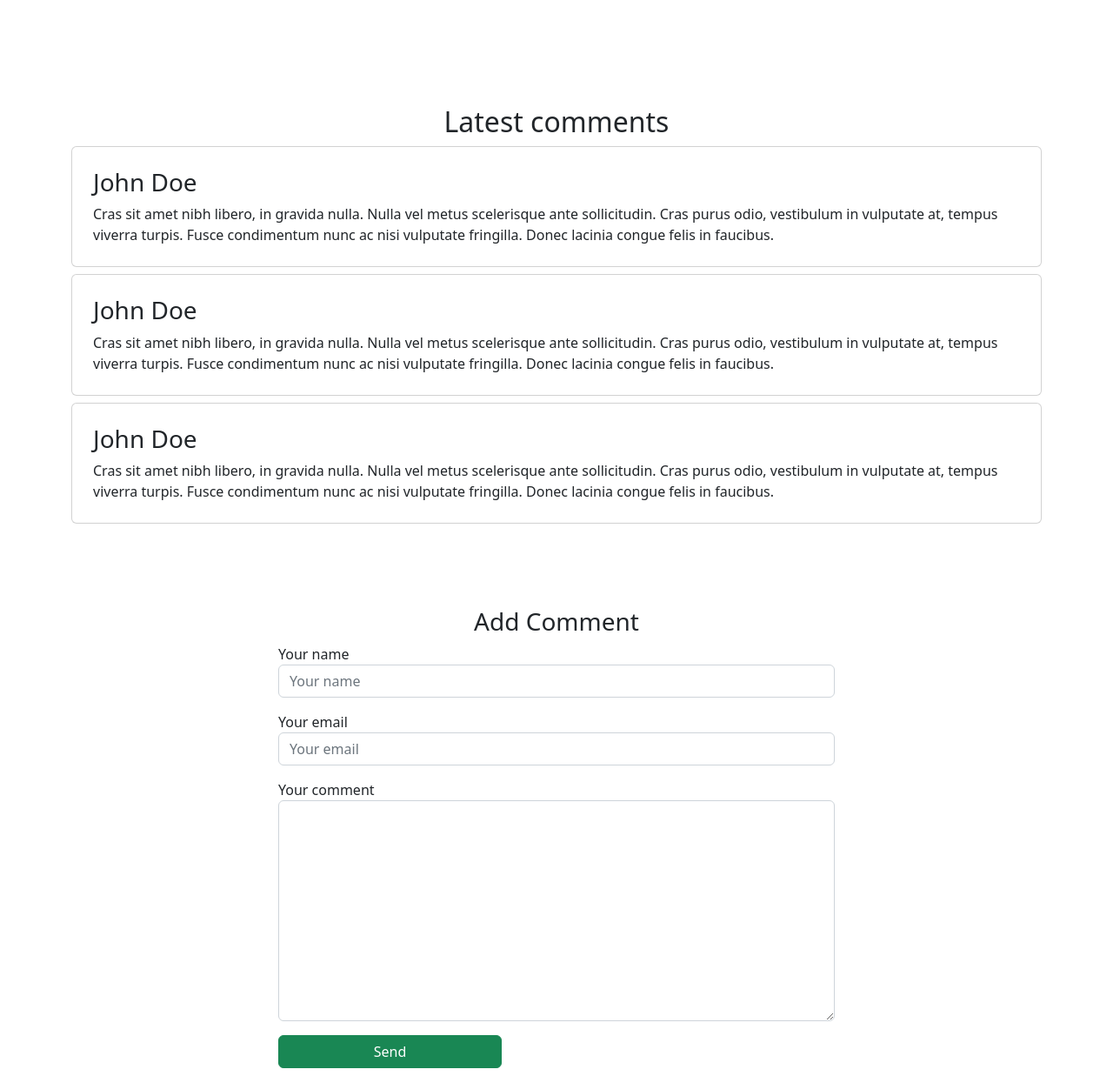
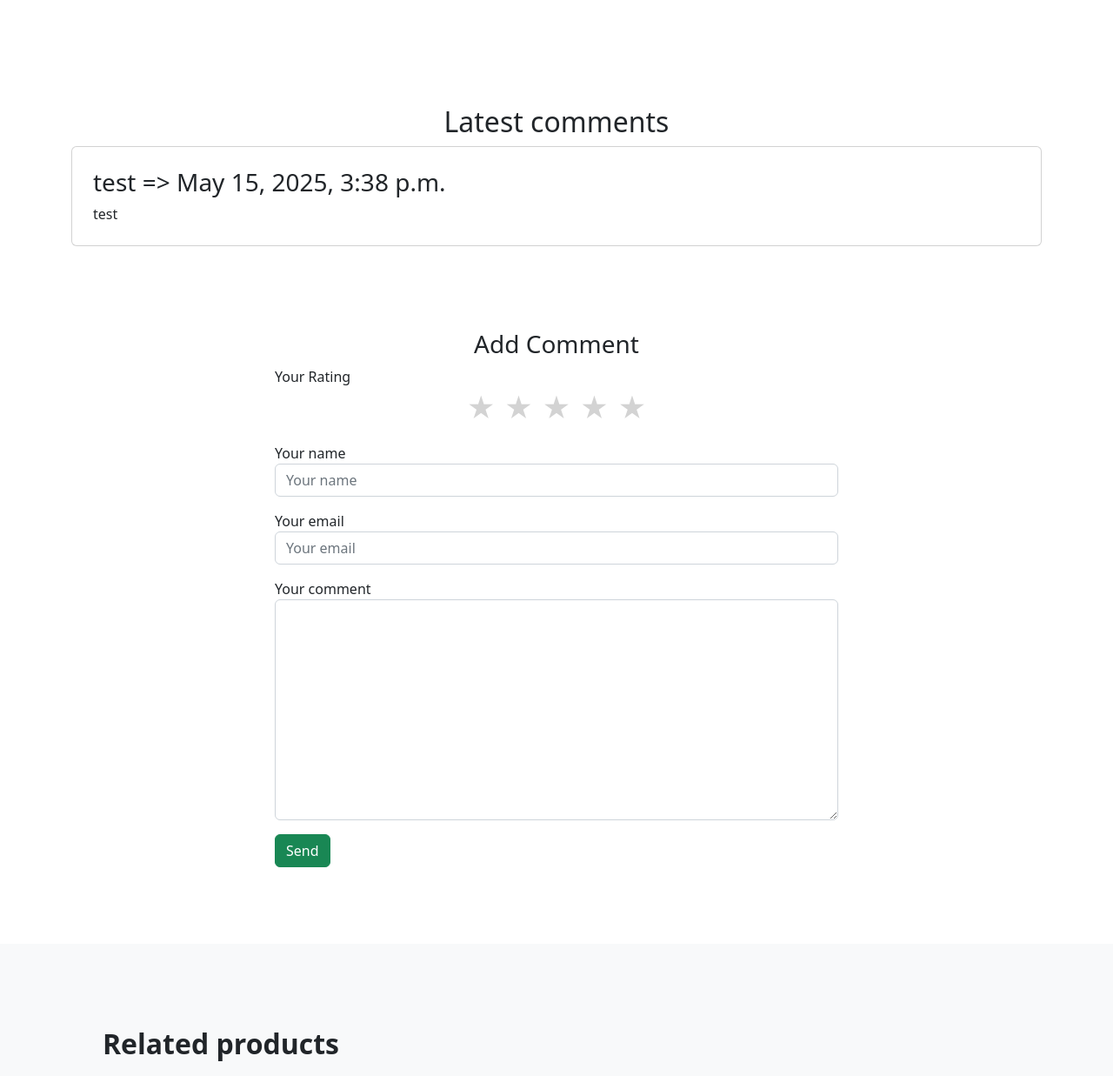
Before and after one commit to Novembermonkey/django_project_1, a Django app: page /shop/detail/1/ in a window 1280 px wide. Shown: the part 1303-2540 px from the top of the page at 87% size. Run offline with Django 5.2, Linux system fonts and the light colour scheme; data comes from the database, SQL or seed files in the repository; both versions use the stored data as it was after the commit; grey boxes labelled with a size stand in for pictures from a placeholder-image service; some libraries are stand-ins or nearby versions.

Commit message:
rating v1

```diff
--- a/shop/admin.py
+++ b/shop/admin.py
@@ -1,10 +1,11 @@
 from django.contrib import admin
-from .models import Category, Product, Order
+from .models import Category, Product, Order, Comment
 # Register your models here.
 
 admin.site.register(Category)
 admin.site.register(Product)
 admin.site.register(Order)
+admin.site.register(Comment)
 
 class ProductAdmin(admin.ModelAdmin):
     pass
--- a/shop/models.py
+++ b/shop/models.py
@@ -1,7 +1,8 @@
-from os.path import defpath
+
 from decimal import Decimal
 
 from django.db import models
+
 # Create your models here.
 
 
@@ -29,6 +30,7 @@ class Product(BaseModel):
     discount = models.IntegerField(default=0)
     amount = models.PositiveIntegerField(default=1)
 
+
     def __str__(self):
         return self.name
 
@@ -44,3 +46,20 @@ class Order(BaseModel):
 
     def __str__(self):
         return f"{self.name} - {self.quantity}"
+
+
+class Comment(BaseModel):
+    class RatingChoice(models.IntegerChoices):
+        ONE = 1
+        TWO = 2
+        THREE = 3
+        FOUR = 4
+        FIVE = 5
+    name = models.CharField(max_length=50)
+    email = models.EmailField()
+    content = models.TextField()
+    product = models.ForeignKey(Product, related_name="comments", on_delete=models.CASCADE, null = True, blank = True)
+    rating = models.IntegerField(choices=RatingChoice.choices, default=RatingChoice.THREE)
+
+    def __str__(self):
+        return f"{self.name} - {self.rating}"
--- a/shop/templates/shop/detail.html
+++ b/shop/templates/shop/detail.html
@@ -119,59 +119,78 @@
                     <div class="text-center">
                         <h2>Latest comments</h2>
                     </div>
+                    {% for comment in comments %}
 
                     <div class="media card p-4 mt-2">
                         <div class="media-body">
-                          <h3 class="mt-0">John Doe</h3>
-                          Cras sit amet nibh libero, in gravida nulla. Nulla vel metus scelerisque ante sollicitudin. Cras purus odio, vestibulum in vulputate at, tempus viverra turpis. Fusce condimentum nunc ac nisi vulputate fringilla. Donec lacinia congue felis in faucibus.
+                          <h3 class="mt-0">{{ comment.name }} => {{ comment.created_at }}</h3>
+                          {{ comment.content }}
                         </div>
                     </div>
-
-                    <div class="media card p-4 mt-2">
-                        <div class="media-body">
-                          <h3 class="mt-0">John Doe</h3>
-                          Cras sit amet nibh libero, in gravida nulla. Nulla vel metus scelerisque ante sollicitudin. Cras purus odio, vestibulum in vulputate at, tempus viverra turpis. Fusce condimentum nunc ac nisi vulputate fringilla. Donec lacinia congue felis in faucibus.
-                        </div>
-                    </div>
-
-                    <div class="media card p-4 mt-2">
-                        <div class="media-body">
-                          <h3 class="mt-0">John Doe</h3>
-                          Cras sit amet nibh libero, in gravida nulla. Nulla vel metus scelerisque ante sollicitudin. Cras purus odio, vestibulum in vulputate at, tempus viverra turpis. Fusce condimentum nunc ac nisi vulputate fringilla. Donec lacinia congue felis in faucibus.
-                        </div>
+                    {% endfor %}
                     </div>
 
                 </div>
 
                 <div class="col-8 offset-2 mt-5">
 
-                    <div class=" p-5">
+                    <div class="p-5">
     <div class="text-center">
         <h3>Add Comment</h3>
     </div>
 
-                    <form>
+    <form method="post" action="{% url 'add_comment' product.id %}">
+        {% csrf_token %}
+        <!-- Rating Section -->
+        <div class="form-group mb-3">
+            <label>Your Rating</label>
+            <div class="rating d-flex flex-row-reverse justify-content-center">
+                <input type="radio" name="rating" id="star5" value="5"><label for="star5">&#9733;</label>
+                <input type="radio" name="rating" id="star4" value="4"><label for="star4">&#9733;</label>
+                <input type="radio" name="rating" id="star3" value="3"><label for="star3">&#9733;</label>
+                <input type="radio" name="rating" id="star2" value="2"><label for="star2">&#9733;</label>
+                <input type="radio" name="rating" id="star1" value="1"><label for="star1">&#9733;</label>
+            </div>
+        </div>
         <div class="form-group mb-3">
             <label for="formGroupExampleInput">Your name</label>
-                          <input type="text" class="form-control"  placeholder="Your name">
+            <input type="text" name="name" class="form-control" placeholder="Your name">
         </div>
         <div class="form-group mb-3">
             <label for="formGroupExampleInput2">Your email</label>
-                          <input type="text" class="form-control" placeholder="Your email">
+            <input type="text" name="email" class="form-control" placeholder="Your email">
+        </div>
+        <div class="form-group mb-3">
+            <label for="formGroupExampleInput2">Your comment</label>
+            <textarea name="content" class="form-control" cols="30" rows="10"></textarea>
         </div>
 
         <div class="form-group mb-3">
-                            <label for="formGroupExampleInput2">Your comment</label>
-                           <textarea name="" class="form-control" id="" cols="30" rows="10"></textarea>
+            <input type="submit" class="btn btn-success" value="Send">
+        </div>
+    </form>
 </div>
 
-                          <div class="form-group mb-3">
+<style>
+.rating input {
+    display: none;
+}
 
-                            <input type="text" class="btn btn-success" value="Send">
-                          </div>
-                      </form>
+.rating label {
+    font-size: 2rem;
+    color: lightgray;
+    cursor: pointer;
+    transition: color 0.2s;
+    padding: 0 5px;
+}
 
-                    </div>
+.rating input:checked ~ label,
+.rating label:hover,
+.rating label:hover ~ label {
+    color: gold;
+}
+</style>
+
 
                 </div>
             </div>
--- a/shop/urls.py
+++ b/shop/urls.py
@@ -6,9 +6,13 @@ urlpatterns = [
     path("", views.home, name="home"),
     path('detail/<int:product_id>/', views.product_detail, name="product_detail"),
     path('category/<category_title>', views.home, name="category_detail"),
-    path('order/detail/<int:pk>', views.order_detail, name="order"),
     path('product/create/', views.create_product,name='create_product'),
     path('product/delete/<int:pk>/', views.delete_product,name='delete_product'),
     path('product/edit/<int:pk>/', views.edit_product,name='edit_product'),
 
+    path('comment/add/<int:pk>/', views.add_comment,name='add_comment'),
+
+    #order
+    path('order/detail/<int:pk>', views.order_detail, name="order"),
+
 ]
--- a/shop/views.py
+++ b/shop/views.py
@@ -1,9 +1,11 @@
 from django.shortcuts import render, redirect, get_object_or_404
 from django.http.response import HttpResponse
 from django.contrib import messages
-from .forms import OrderForm, ProductForm
-from .models import Product, Category
+from django.db.models import Avg
+from .forms import OrderForm, ProductForm, CommentForm
+from .models import Product, Category, Comment
 from django.contrib.auth.decorators import login_required
+from decimal import Decimal
 
 
 # Create your views here.
@@ -19,9 +21,10 @@ def home(request, category_title=None):
 
     if search:
         products = products.filter(name__icontains=search)
-
+    products = products.annotate(rating = Avg('comments__rating')).order_by('-rating')
     context = {'products': products,
-               'categories': Category.objects.all()}
+               'categories': Category.objects.all(),
+               }
 
     return render(request, 'shop/home.html', context)
 
@@ -31,7 +34,8 @@ def product_detail(request, product_id):
     try:
         product = Product.objects.get(id=product_id)
         context = {'product': product,
-                   'categories': Category.objects.all()}
+                   'categories': Category.objects.all(),
+                   'comments': product.comments.all().order_by('-id')}
         return render(request, 'shop/detail.html', context)
 
     except Product.DoesNotExist:
@@ -108,3 +112,17 @@ def delete_product(request, pk):
         product.delete()
         return redirect('home')
     return render(request, 'product/delete.html', {'product': product})
+
+def add_comment(request, pk):
+    product = get_object_or_404(Product, pk=pk)
+    form = CommentForm()
+    if request.method == 'POST':
+        form = CommentForm(request.POST)
+        if form.is_valid():
+            comment = form.save(commit=False)
+            comment.product = product
+            comment.save()
+        else:
+            return
+        return redirect('product_detail', pk)
+    return render(request, 'shop/detail.html', {'form': form})
```
Also changed, not shown: shop/forms.py (+6 -1 lines), shop/templates/shop/home.html (+3 -5 lines), db.sqlite3, shop/migrations/0007_comment.py (added). Lines whose indentation alone changed are shown as unchanged.
